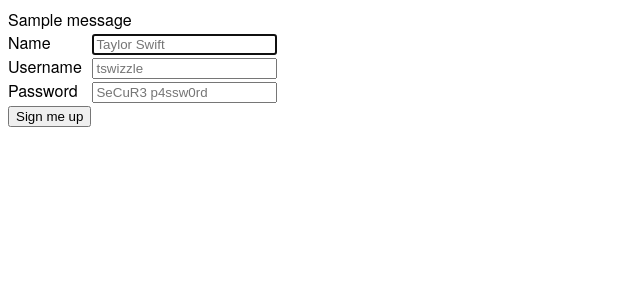
After one commit to nickfrostatx/expenses, a Flask app: page /signup/ in a window 1280 px wide. The commit adds this page. Shown: the top 300 px of the page, without its empty margins (0-640 px from the left). Run offline with Flask 2, Linux system fonts and the light colour scheme; tables that the repository leaves empty hold one stand-in row (values such as "Sample post"); one stand-in notice (Sample message) is shown; data that the repository does not hold is empty.

Commit message:
Add user authentication

```diff
--- a/expenses/static/css/main.css
+++ b/expenses/static/css/main.css
@@ -5,3 +5,8 @@ html {
 .err-code, .err-msg {
     text-align: center;
 }
+
+label {
+    display: inline-block;
+    width: 80px;
+}
--- /dev/null
+++ b/expenses/templates/lib/page.html
@@ -0,0 +1,12 @@
+{% extends "lib/base.html" %}
+
+{% block body %}
+  {%- with messages = get_flashed_messages() %}
+    {%- if messages %}
+      {%- for message in messages %}
+    <div class="message">{{ message }}</div>
+      {%- endfor %}
+    {%- endif %}
+  {%- endwith %}
+    {%- block content %}{% endblock %}
+{%- endblock %}
--- /dev/null
+++ b/expenses/templates/views/signup.html
@@ -0,0 +1,14 @@
+{% extends "lib/page.html" %}
+
+{% block content %}
+    <form method="post" action="{{ url_for('.signup') }}">
+      <input type="hidden" name="token" value="{{ session.csrf }}">
+      <label for="name">Name</label>
+      <input type="text" name="name" id="name" placeholder="Taylor Swift" autofocus><br />
+      <label for="username">Username</label>
+      <input type="text" name="username" id="username" placeholder="tswizzle" autofocus><br />
+      <label for="password">Password</label>
+      <input type="password" name="password" id="password" placeholder="SeCuR3 p4ssw0rd"><br />
+      <input type="submit" value="Sign me up">
+    </form>
+{%- endblock %}
--- a/expenses/views.py
+++ b/expenses/views.py
@@ -1,7 +1,13 @@
 # -*- coding: utf-8 -*-
 """Main HTML views."""
 
-from flask import Blueprint, render_template
+from bcrypt import gensalt, hashpw
+from flask import Blueprint, request, session, flash, url_for, redirect, \
+                  render_template
+from sqlalchemy.exc import IntegrityError
+from werkzeug.security import safe_str_cmp
+from .model import db, User
+from .util import check_csrf
 
 
 views = Blueprint('views', __name__, template_folder='templates')
@@ -10,3 +16,56 @@ views = Blueprint('views', __name__, template_folder='templates')
 @views.route('/')
 def home():
     return render_template('views/home.html')
+
+
+@views.route('/login/')
+def login_page():
+    return render_template('views/login.html')
+
+
+@views.route('/signup/')
+def signup_page():
+    return render_template('views/signup.html')
+
+
+@views.route('/auth', methods=['POST'])
+@check_csrf
+def auth():
+    username = request.form.get('username')
+    password = request.form.get('password')
+    user = User.query.filter_by(username=username).first()
+    if user:
+        pw_hash = hashpw(password.encode(), user.password.encode()).decode()
+        if safe_str_cmp(pw_hash, user.password):
+            session.rotate()
+            session['user'] = user.id
+            return redirect(request.args.get('next') or '/', code=303)
+        else:
+            flash('Incorrect password', 'error')
+    else:
+        flash('No such user', 'error')
+    return redirect(url_for('.login_page', username=username), code=303)
+
+
+@views.route('/users', methods=['POST'])
+@check_csrf
+def signup():
+    valid = True
+    for field in ('name', 'username', 'password'):
+        if not request.form.get(field, ''):
+            flash(field.capitalize() + ' is required', 'error')
+            valid = False
+    if valid:
+        name = request.form.get('user')
+        username = request.form.get('username')
+        password = request.form.get('password')
+        pw_hash = hashpw(password.encode(), gensalt()).decode()
+        user = User(name=name, username=username, password=pw_hash)
+        db.session.add(user)
+        try:
+            db.session.commit()
+            session['user'] = user.id
+            return redirect('/', code=303)
+        except IntegrityError:
+            flash('That username already exists')
+    return redirect(url_for('.signup_page') ,code=303)
--- a/setup.py
+++ b/setup.py
@@ -31,6 +31,7 @@ setup(
     install_requires=[
         'Flask',
         'Flask-SQLAlchemy',
+        'bcrypt',
         'redis',
     ],
     extras_require={
```
Also changed, not shown: expenses/templates/views/login.html (added, +12 -0 lines).
